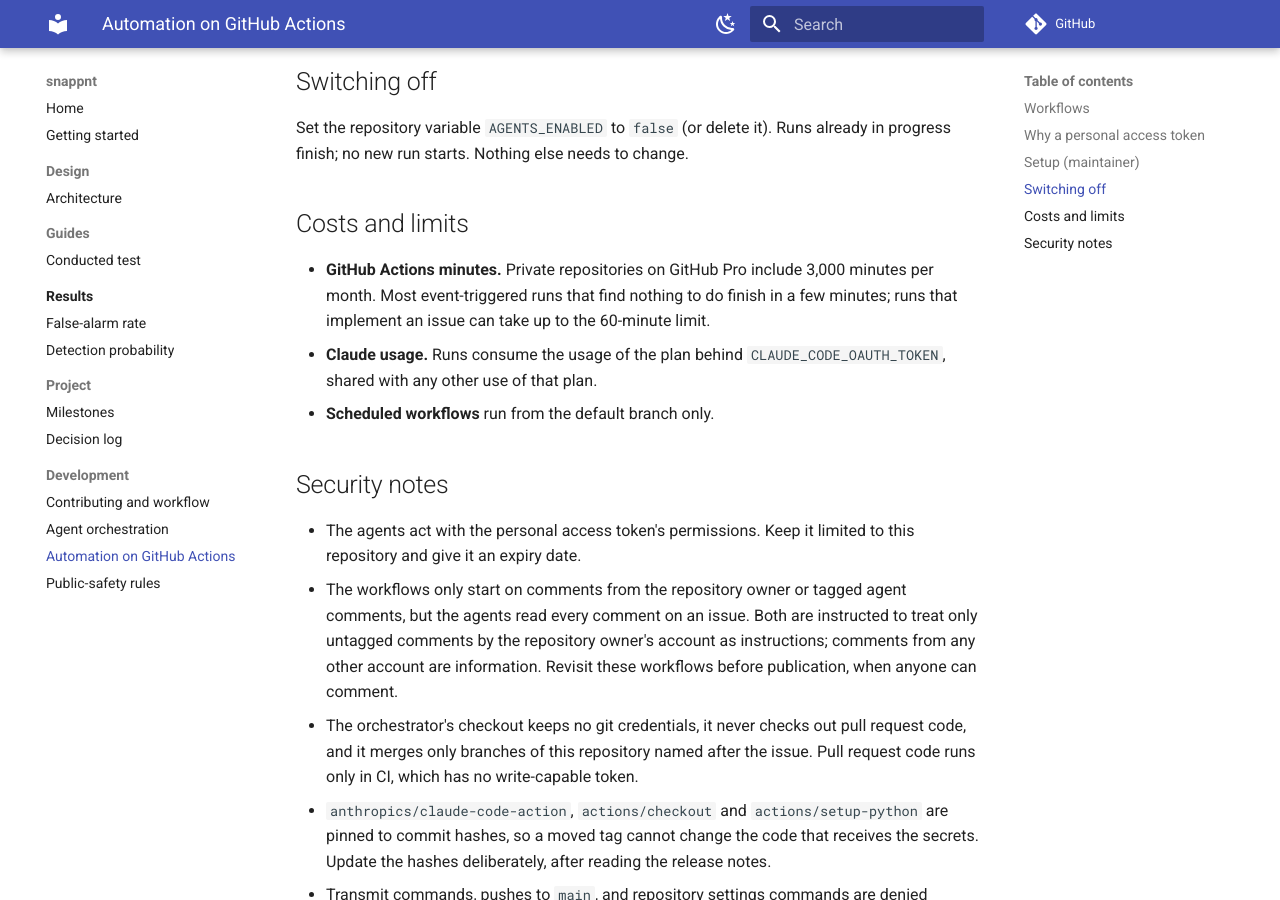
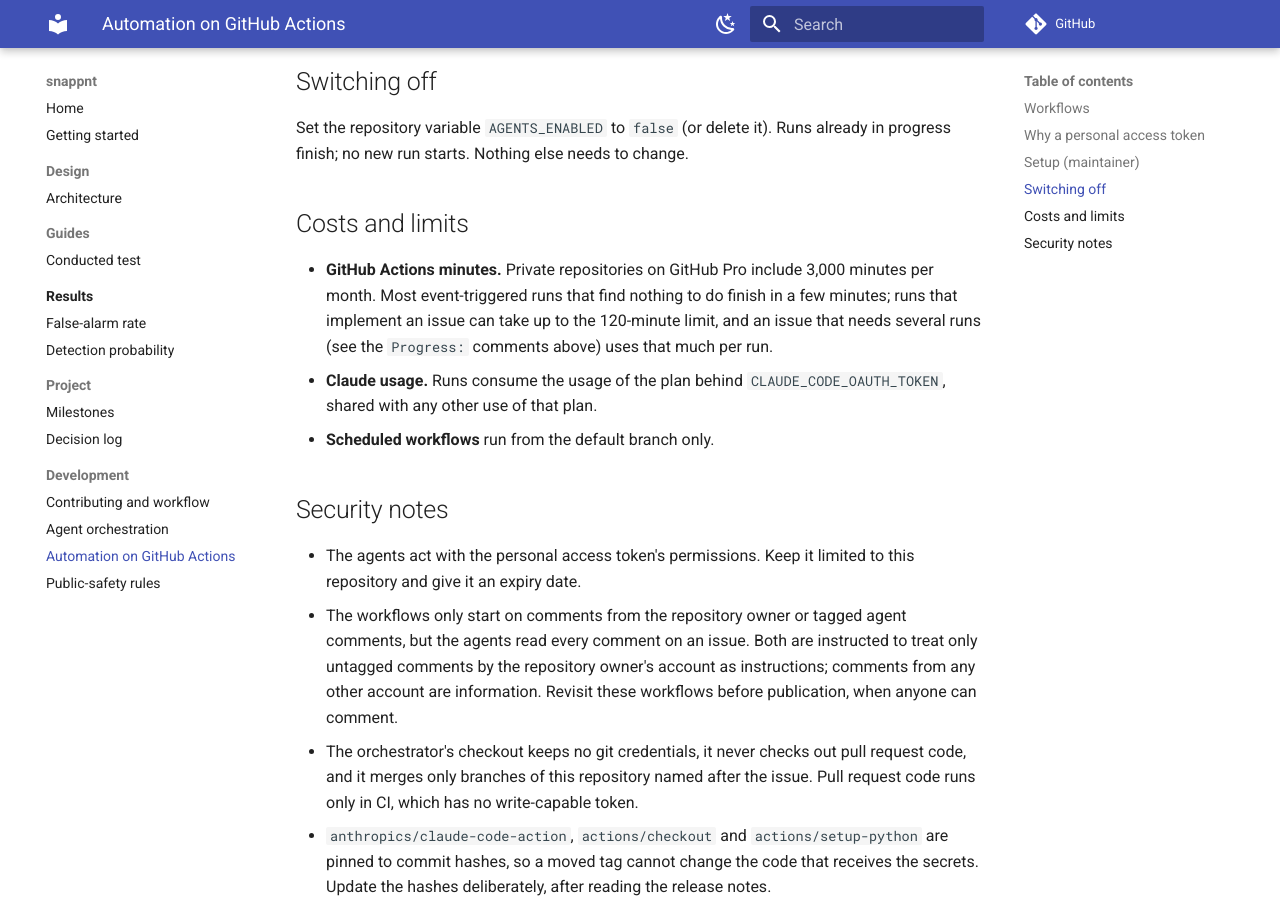
Before and after one commit to h-shiono/snappnt, an MkDocs documentation site: the page built from docs/development/automation.md, in a window 1280 px wide and 900 px high, scrolled down 2687 px. Built offline with MkDocs 1.6.1 and Material for MkDocs 9.7.7, drawn with Linux system fonts in a browser that asks for light colours; comment, search, counter and statistics services are not loaded.

Commit message:
Worker time limit: keep required sizes; resume review fixes too
Addresses the Greptile findings on #24.

- worker.md: a size stated by the issue or the approved plan (trials, C/N0 grid, cases) is
  never reduced to fit the time limit. A computation that does not fit is split into parts
  whose results are pushed one by one and finished in later runs. Only sizes nobody fixed
  may be chosen to fit, and the choice is stated.
- worker.md / orchestrator.md: `Progress:` comments also apply to fixes on an open pull
  request; the orchestrator answers them for `status:in-review` as well as
  `status:plan-approved`.
- automation.md: the cost section now states the 120-minute limit per run.

Co-Authored-By: Claude Opus 5.5 <noreply@anthropic.com>
Claude-Session: https://claude.ai/code/session_01BvYrNtSc9UvmdpvYwQ4u8Y
Signed-off-by: Claude <noreply@anthropic.com>

```diff
--- a/docs/development/automation.md
+++ b/docs/development/automation.md
@@ -100,7 +100,8 @@ progress finish; no new run starts. Nothing else needs to change.
 
 - **GitHub Actions minutes.** Private repositories on GitHub Pro include 3,000 minutes per
   month. Most event-triggered runs that find nothing to do finish in a few minutes; runs that
-  implement an issue can take up to the 60-minute limit.
+  implement an issue can take up to the 120-minute limit, and an issue that needs several
+  runs (see the `Progress:` comments above) uses that much per run.
 - **Claude usage.** Runs consume the usage of the plan behind `CLAUDE_CODE_OAUTH_TOKEN`,
   shared with any other use of that plan.
 - **Scheduled workflows** run from the default branch only.
```
Also changed, not shown: .github/agents/orchestrator.md, .github/agents/worker.md.
